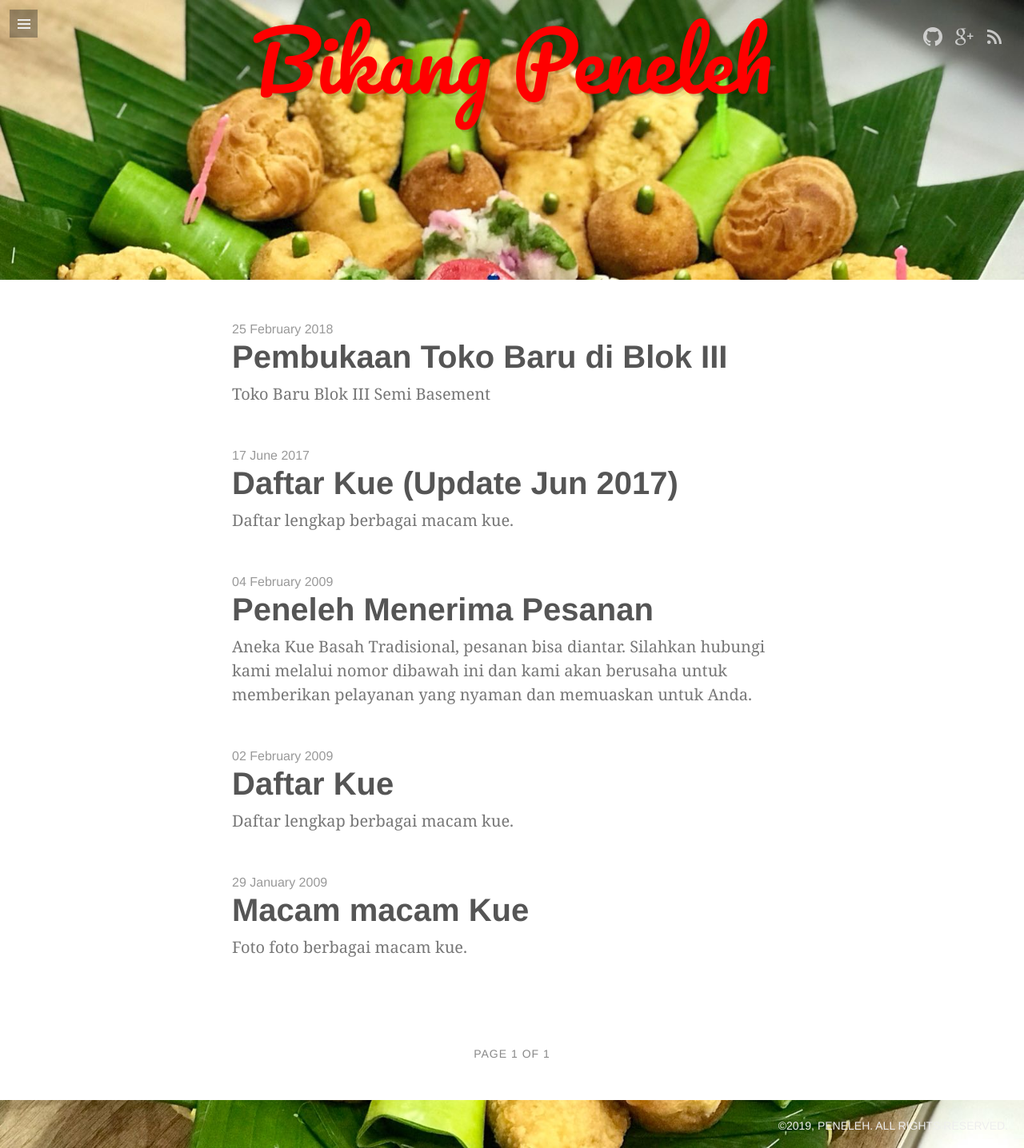
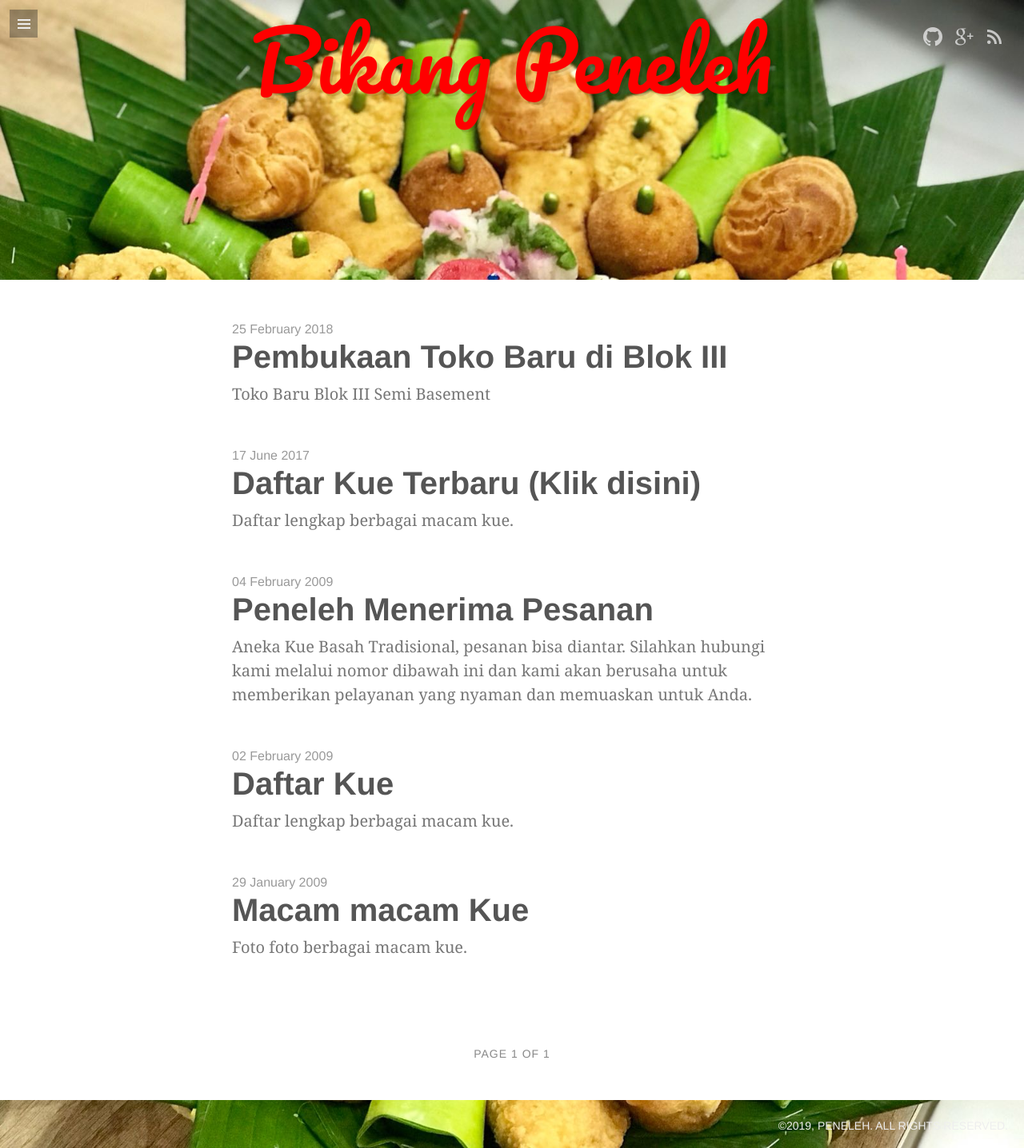
Before and after one commit to bikangpeneleh/bikangpeneleh, a Jekyll site: the page built from index.html, in a window 1280 px wide. Shown: the whole page at 80% size. Built offline with Jekyll 4.4.1, drawn with Linux system fonts in a browser that asks for light colours; some web fonts are replaced; the list of posts is cut into pages by our own code.

Commit message:
Ganti title Daftar Kue Terbaru

```diff
--- a/_posts/2017-06-17-daftar-kue-update-jun-2017.md
+++ b/_posts/2017-06-17-daftar-kue-update-jun-2017.md
@@ -1,6 +1,6 @@
 ---
 layout: post
-title: Daftar Kue (Update Jun 2017)
+title: Daftar Kue Terbaru (Klik disini)
 quote: "Daftar lengkap berbagai macam kue."
 image:
       url: /media/cover01.jpg
```
